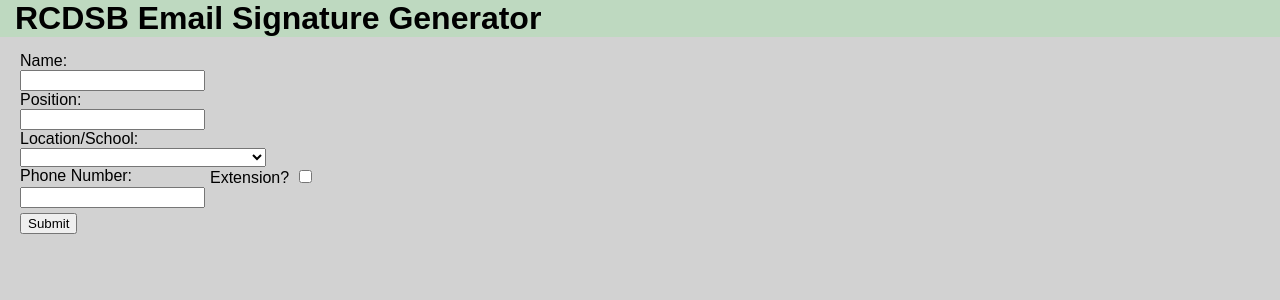
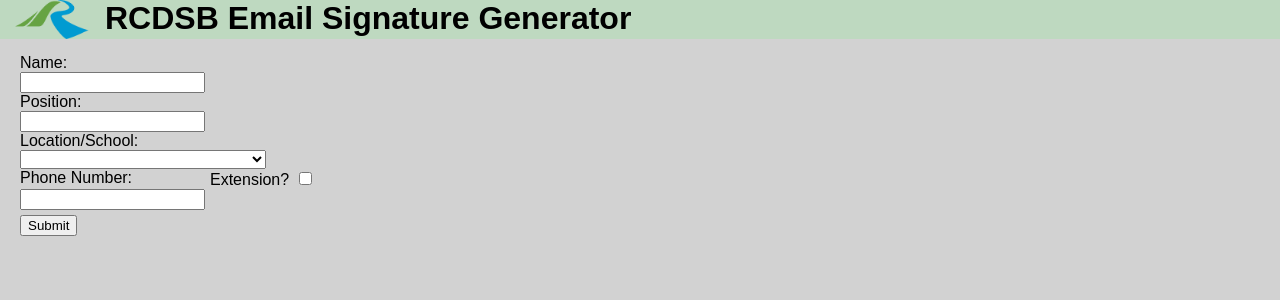
Before and after one commit to rcdsb-matt-beres/SignatureGenerator, an Angular app in the folder signatureApp/signatureApp/: page / in a window 1280 px wide. Shown: the top 300 px of the page. Built offline with nearby package versions, Linux system fonts and the light colour scheme.

Commit message:
add logo to header

```diff
--- a/signatureApp/signatureApp/src/app/app.component.css
+++ b/signatureApp/signatureApp/src/app/app.component.css
@@ -8,6 +8,7 @@
 .header {
     background-color: rgb(172,225,175,.5);
     width: 100%;
+    display: flex;
 }
 
 .main{
--- a/signatureApp/signatureApp/src/app/app.component.html
+++ b/signatureApp/signatureApp/src/app/app.component.html
@@ -4,6 +4,7 @@
 </head>
 <div class="body">
   <div class="header">
+    <img src="/assets/transparent_logo.png" style="width: 75px; margin-left: 15px;" alt="RCDSB logo">
     <h1>RCDSB Email Signature Generator</h1>
   </div>
 
```
Also changed, not shown: signatureApp/signatureApp/public/assets/transparent_logo.png (added).
